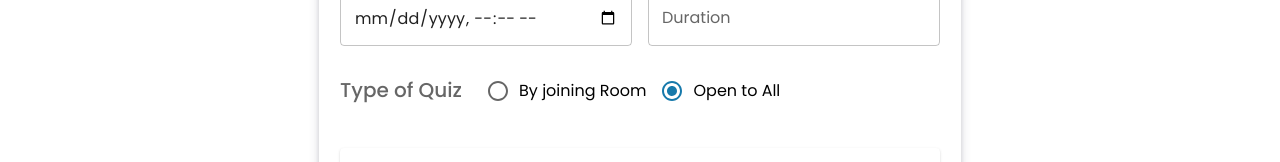
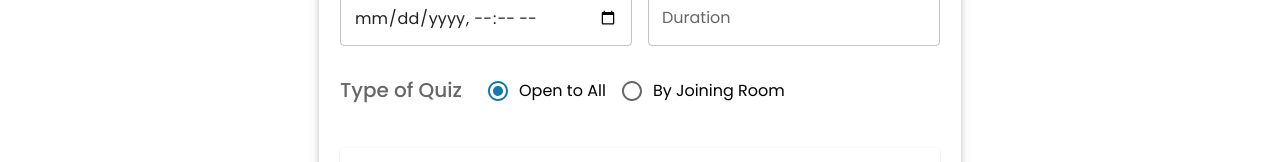
Before and after one commit to YuvaSriSai18/Quiz-App, a React (Vite) app in the folder client/: page /create in a window 1280 px wide. Shown: the part 253-415 px from the top of the page. Built offline with nearby package versions, Linux system fonts and the light colour scheme; no server answers.

Commit message:
mini commit

```diff
--- a/client/src/components/Quizzes_Container/Quiz_QP_Write/QuestionCard.jsx
+++ b/client/src/components/Quizzes_Container/Quiz_QP_Write/QuestionCard.jsx
@@ -33,9 +33,12 @@ export default function QuestionCard({
             border: "2px solid #b8b4b4",
             padding: "10px",
             borderRadius: "12px",
+            display:'flex',
+            justifyContent:'space-between'
           }}
         >
-          <strong>{questionNumber} . </strong> {question.question}
+          <p style={{margin:0}}><strong>{questionNumber} .  </strong> {question.question}</p>
+          <p style={{margin:0,fontWeight:'600'}}>{question.mark} M </p>
         </Box>
 
         <Box
--- a/client/src/pages/Quiz/Quiz_QP_Create.jsx
+++ b/client/src/pages/Quiz/Quiz_QP_Create.jsx
@@ -212,14 +212,14 @@ const Quiz_QP_Create = () => {
                     row
                   >
                     <FormControlLabel
-                      value="byJoiningRoom"
-                      control={<Radio />}
-                      label="By joining Room"
-                    />
-                    <FormControlLabel
                       value="openToAll"
                       control={<Radio />}
                       label="Open to All"
+                    />
+                    <FormControlLabel
+                      value="byJoiningRoom"
+                      control={<Radio />}
+                      label="By Joining Room"
                     />
                   </RadioGroup>
                 </FormControl>
```
Also changed, not shown: client/src/components/Modals/JoinRoomModal.jsx (added, +9 -0 lines).
